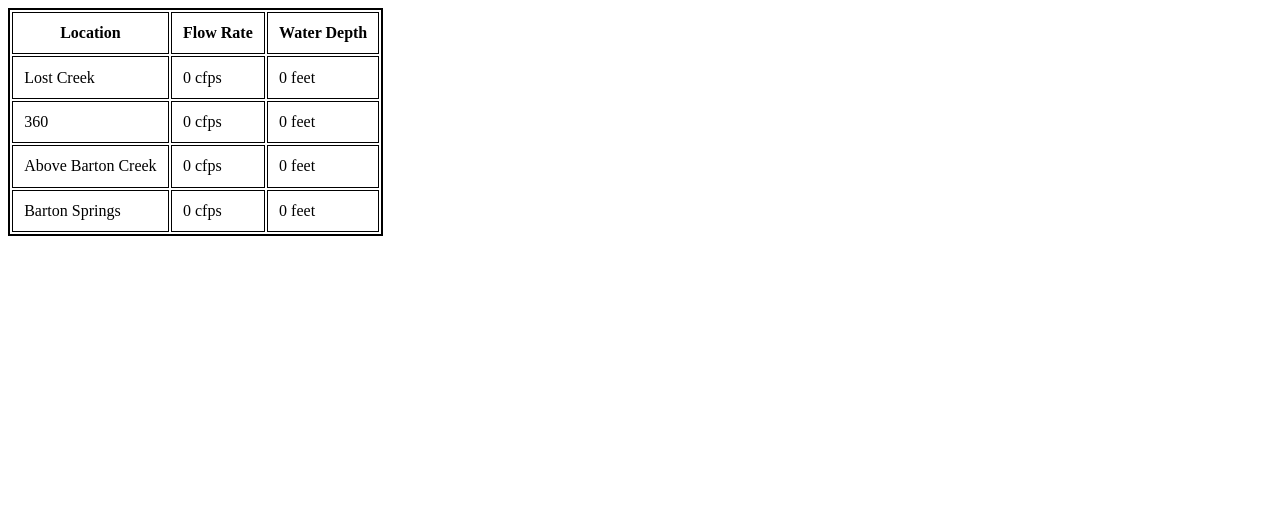
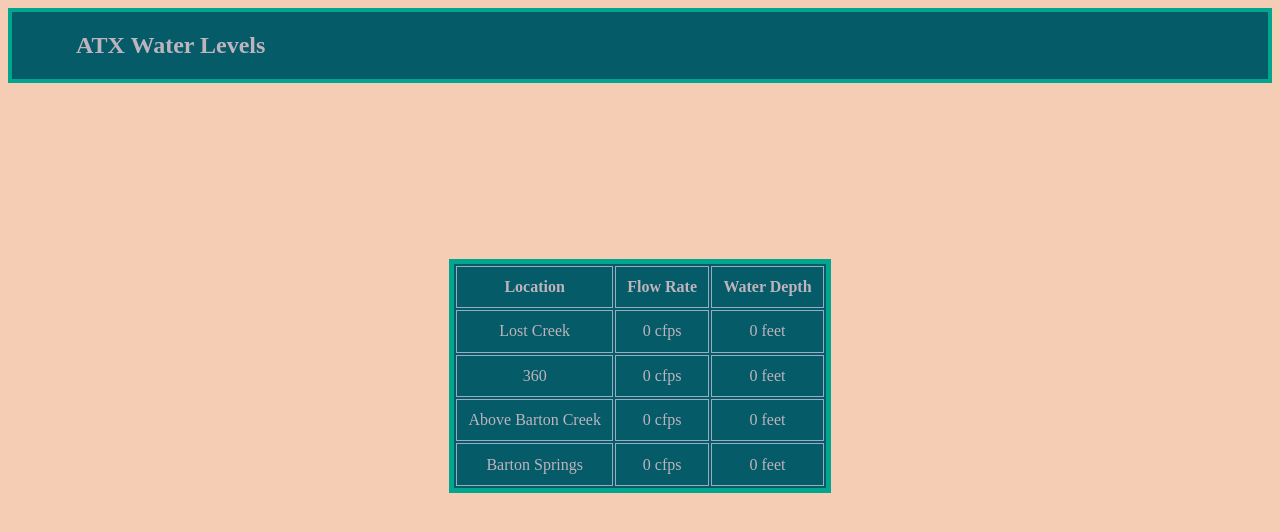
Before and after one commit to bcermak/atxwaterlevels, a React (Vite) app: page / in a window 1280 px wide. Shown: the top 532 px of the page. Built offline with nearby package versions, Linux system fonts and the light colour scheme; no server answers.

Commit message:
header and styling

```diff
--- a/src/App.jsx
+++ b/src/App.jsx
@@ -1,9 +1,11 @@
+import Nav from "./components/Nav"
 import DisplayTable from "./components/DisplayTable"
 
 function App() {
 
   return (
     <>
+      <Nav />
       <DisplayTable />
     </>
   )
--- /dev/null
+++ b/src/components/Nav.jsx
@@ -0,0 +1,11 @@
+
+
+const Nav = () => {
+  return (
+    <header>
+        <h2> ATX Water Levels </h2>
+    </header>
+  )
+}
+
+export default Nav
--- a/src/index.css
+++ b/src/index.css
@@ -1,8 +1,25 @@
+ body {
+  background-color: #F5cdb5;;
+ }
+
+ header {
+  padding-left: 4rem;
+  border: 4px solid #02a58d;
+  color: #beb4be;
+  background-color: #055b67;
+
+ }
+
  table {
-  border: 2px solid black;
+  border: 5px solid #02a58d;
+  color: #beb4be;
+  margin: 0 auto;
+  margin-top: 11rem;
+  background-color: #055b67;
  }
 
  th , td {
-  border:1px solid black;
+  border:1px solid #99ACC1;
   padding: .7em;
+  text-align: center;
 }
```
